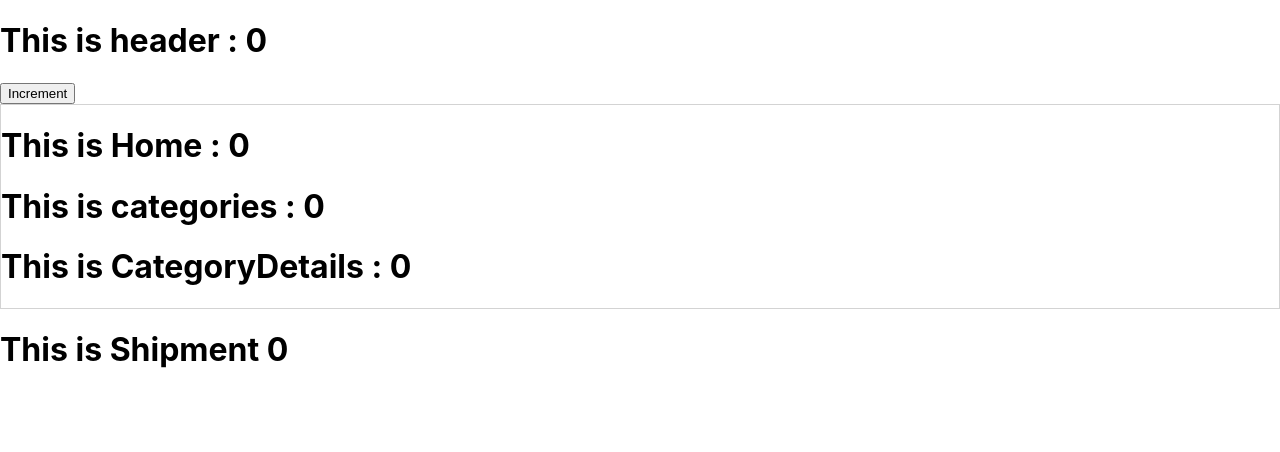
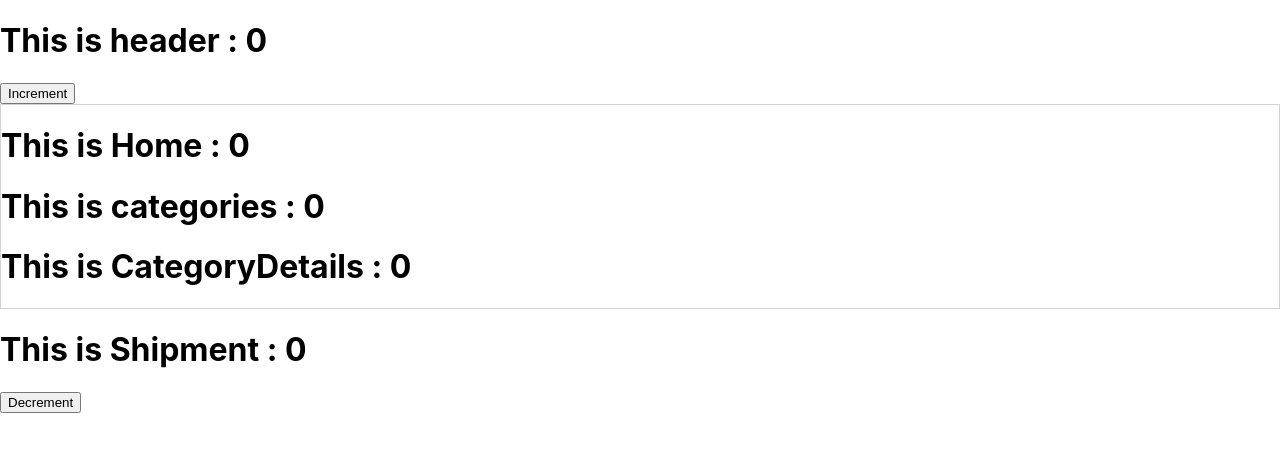
Before and after one commit to niazmurshedsiam/My-Scss-React, a React (Create React App) app: page / in a window 1280 px wide. Shown: the top 452 px of the page. Built offline with nearby package versions, Linux system fonts and the light colour scheme.

Commit message:
Update context API from any child Component

```diff
--- a/src/App.js
+++ b/src/App.js
@@ -5,12 +5,12 @@
 import { createContext, useState } from 'react';
 export const CategoryContext = createContext();
 function App() {
-  const [count,setCount] = useState(0);
+  const [category,setCategory] = useState(0);
   return (
-    <CategoryContext.Provider value={count}>
-      <Header count={count} setCount={setCount}></Header>
+    <CategoryContext.Provider value={[category,setCategory]}>
+      <Header></Header>
       <Home></Home>
-      <Shipment count={count} setCount={setCount}></Shipment>
+      <Shipment></Shipment>
     </CategoryContext.Provider>
   );
 }
--- a/src/component/Header/Header.js
+++ b/src/component/Header/Header.js
@@ -1,11 +1,13 @@
-import React from 'react';
+import React, { useContext } from 'react';
+import { CategoryContext } from '../../App';
 
-const Header = (props) => {
-    const {count,setCount}= props;
+const Header = () => {
+    const [category,setCategory]= useContext(CategoryContext);
+
     return (
         <div>
-            <h1>This is header : {count}</h1>
-            <button onClick={()=>setCount(count + 1)}>Increment</button>
+            <h1>This is header : {category}</h1>
+            <button onClick={()=>setCategory(category + 1)}>Increment</button>
         </div>
     );
 };
--- a/src/component/Shipment/Shipment.js
+++ b/src/component/Shipment/Shipment.js
@@ -1,10 +1,12 @@
-import React from 'react';
+import React, { useContext } from 'react';
+import { CategoryContext } from '../../App';
 
-const Shipment = (props) => {
-    const {count} = props;
+const Shipment = () => {
+    const [category,setCategory] = useContext(CategoryContext);
     return (
         <div>
-            <h1>This is Shipment {count}</h1>
+            <h1>This is Shipment : {category}</h1>
+            <button onClick={()=>setCategory(category-1)}>Decrement</button>
         </div>
     );
 };
```
